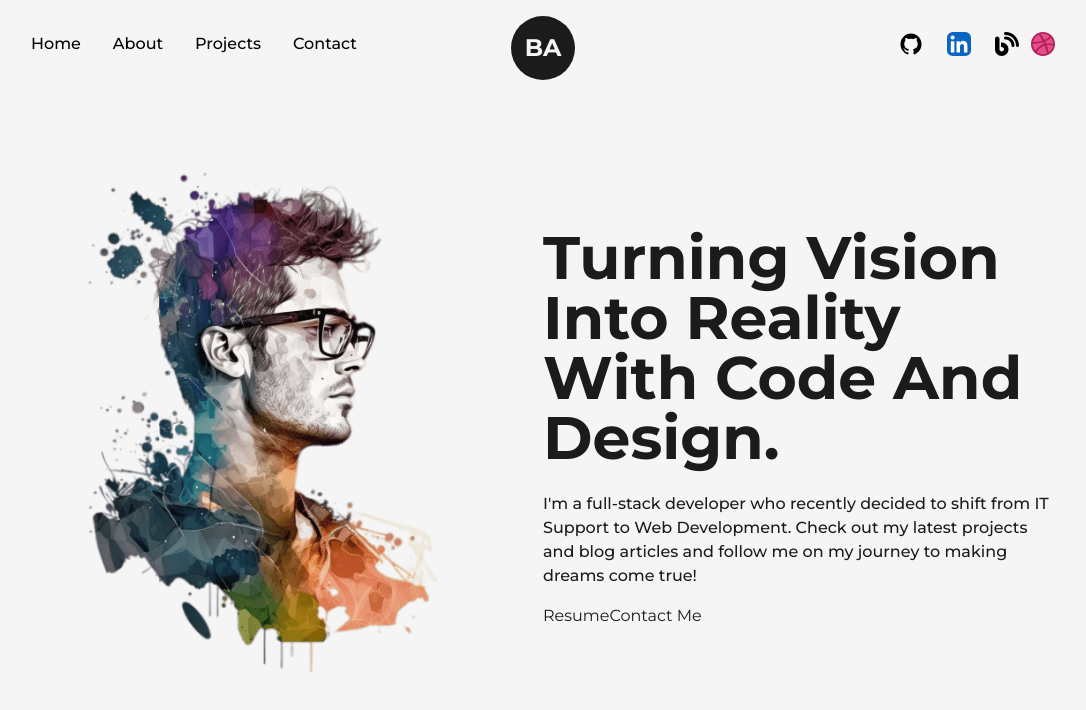
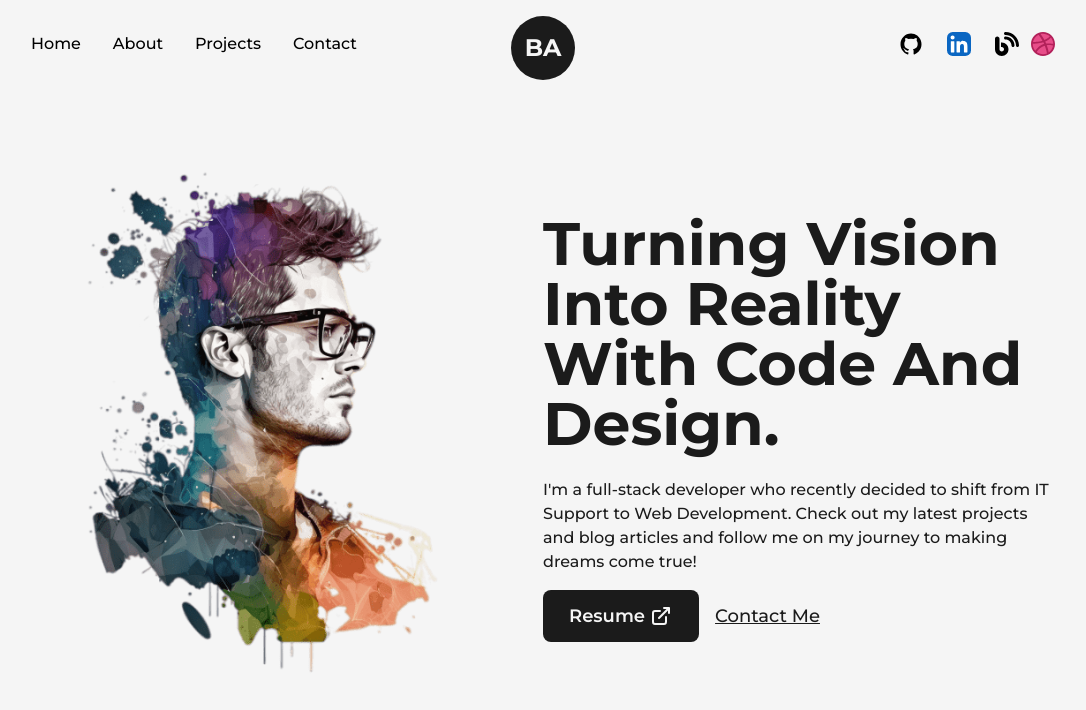
Before and after one commit to baguiar428/portfolio-2.0, a Next.js app: page / in a window 1280 px wide. Shown: the top 710 px of the page, without its empty margins (97-1183 px from the left). Built offline with nearby package versions, Linux system fonts and the light colour scheme.

Commit message:
Added resume pdf and completed functionality of resume and contact link added some animations

```diff
--- a/src/app/components/Icons.js
+++ b/src/app/components/Icons.js
@@ -74,3 +74,24 @@ export const BlogIcon = ({ className, ...rest }) => (
       />
     </svg>
   );
+
+  export const LinkArrow = ({ className, ...rest }) => (
+    <svg
+      xmlns="http://www.w3.org/2000/svg"
+      width={24}
+      height={24}
+      viewBox="0 0 24 24"
+      className={`w-full h-auto ${className}`}
+      {...rest}
+    >
+      <path fill="none" d="M0 0h24v24H0z" />
+      <path
+        fill="none"
+        stroke="currentColor"
+        strokeLinecap="round"
+        strokeLinejoin="round"
+        strokeWidth={2}
+        d="M11 7H6a2 2 0 0 0-2 2v9a2 2 0 0 0 2 2h9a2 2 0 0 0 2-2v-5m-7 1L20 4m-5 0h5v5"
+      />
+    </svg>
+  );
--- a/src/app/page.js
+++ b/src/app/page.js
@@ -1,8 +1,9 @@
-import Layout from "./components/Layout"
-import Image from "next/image"
-import Link from "next/link"
-import heroPic from "../../public/images/home/hero-pic.png"
-import AnimatedText from "./components/AnimatedText"
+import Layout from "./components/Layout";
+import Image from "next/image";
+import Link from "next/link";
+import heroPic from "../../public/images/home/hero-pic.png";
+import AnimatedText from "./components/AnimatedText";
+import { LinkArrow } from "./components/Icons";
 
 export default function Home() {
   return (
@@ -13,19 +14,36 @@ export default function Home() {
             <Image src={heroPic} alt="Bruno Aguiar" className="w-full h-auto" />
           </div>
           <div className="w-1/2 flex-col items-center self-center">
-            <AnimatedText text="Turning Vision Into Reality With Code And Design."
-             className="!text-6xl !text-left"/>
+            <AnimatedText
+              text="Turning Vision Into Reality With Code And Design."
+              className="!text-6xl !text-left"
+            />
             <p className="my-4 text-base font-medium">
-              I&apos;m a full-stack developer who recently decided to shift from IT Support to Web Development.
-              Check out my latest projects and blog articles and follow me on my journey to making dreams come true!
+              I&apos;m a full-stack developer who recently decided to shift from
+              IT Support to Web Development. Check out my latest projects and
+              blog articles and follow me on my journey to making dreams come
+              true!
             </p>
-            <div>
-              <Link href="../public/Bruno_Aguiar-Resume.pdf">Resume</Link>
-              <Link href="mailto:b.aguiar428@gmail.com">Contact Me</Link>
+            <div className="flex items-center self-start mt-2">
+              <Link
+                href="/Bruno_Aguiar-Resume.pdf"
+                target="_blank"
+                className="flex items-center bg-dark text-light
+                p-2.5 px-6 rounded-lg text-lg font-semibold
+                hover:bg-light hover:text-dark
+                border-2 border-solid border-transparent hover:border-dark"
+                download={true}>
+                Resume
+                <LinkArrow className={"w-6 ml-1"}/>
+              </Link>
+              <Link href="mailto:b.aguiar428@gmail.com" target="_blank"
+              className="ml-4 text-lg font-medium capitalize text-dark underline">
+                Contact Me
+              </Link>
             </div>
           </div>
         </div>
       </Layout>
     </main>
-  )
+  );
 }
```
Also changed, not shown: src/app/components/Footer.js (added).
